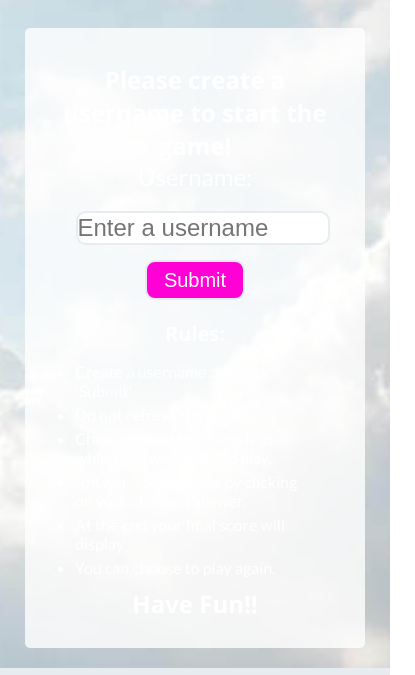
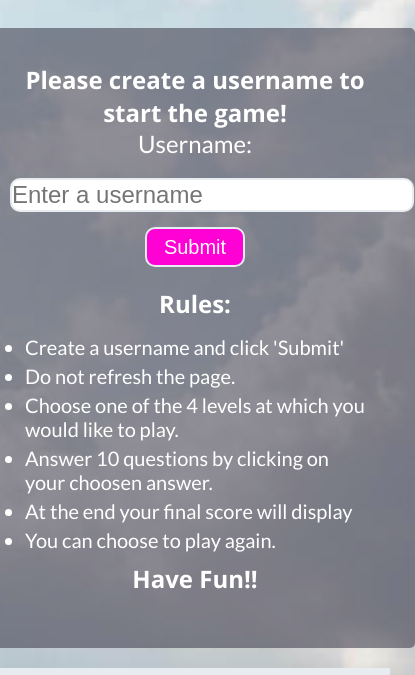
Before and after one commit to th-1982/general-quiz-game, a plain HTML site: page index.html in a window 390 px wide. Shown: the part 133-808 px from the top of the page, 415 px wide, since content can reach past the window. Drawn offline with nearby package versions, Linux system fonts and the light colour scheme.

Commit message:
Add style menu for 600px

```diff
--- a/assets/css/style.css
+++ b/assets/css/style.css
@@ -234,7 +234,7 @@ footer a {
     margin: 0 20px 0 20px;
 }
 
-
+/* Media queries */
 /* Setting responsiveness of quiz at different screen width */
 
 /* the above css is responsive for desktop, laptop and tablet */
@@ -245,10 +245,10 @@ footer a {
 /* phone medium is from 768px */
 /* phone small is from 600px */
 
-/* the one below will be for phone */
+/* for small screen size */
 @media (max-width: 600px) {
     #modal {
-        background-color: rgb(255, 255, 255, 0.8);
+        background-color: rgba(71, 69, 84, 0.6);
         height: 600px;
         width: 400px;
     }
@@ -257,29 +257,3 @@ footer a {
         font-size: 40px;
     }
 }
-
-@media (max-width: 480px) {
-    #modal {
-        background-color: rgb(255, 255, 255, 0.8);
-        height: 600px;
-        width: 300px;
-
-        padding-top: 20px;
-        padding-left: 20px;
-        padding-right: 20px;
-        margin-top: 50px;
-        border-radius: 5px;
-    }
-
-    #welcome input {
-        width: 250px;
-    }
-
-    #rules {
-        font-size: 20px;
-    }
-
-    ul li {
-        font-size: 16px;
-    }
-}
```
